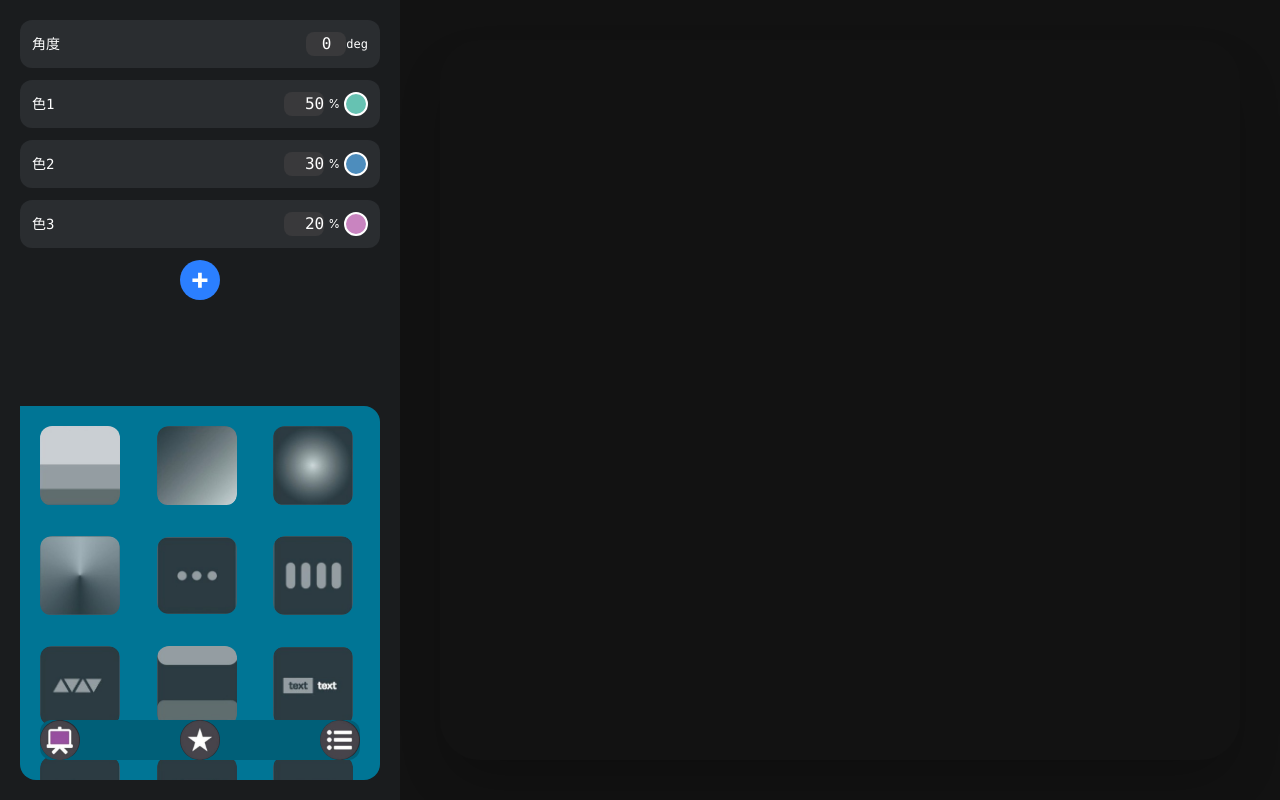
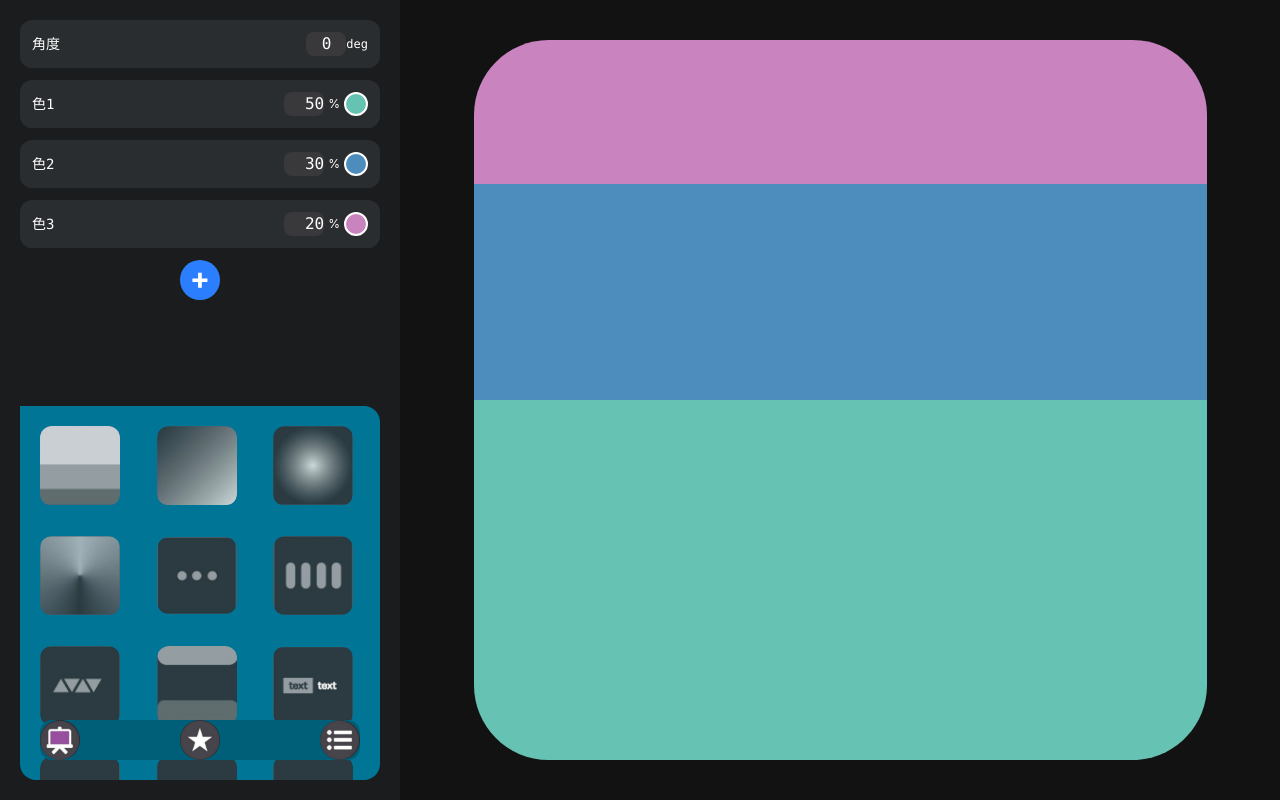
Before and after one commit to re-fuku/color-conmbination-app, a React (Vite) app: page / in a window 1280 px wide. Built offline with nearby package versions, Linux system fonts and the light colour scheme.

Commit message:
layoutIconsの管理位置をApp.tsxに変更

```diff
--- a/src/App.tsx
+++ b/src/App.tsx
@@ -1,12 +1,21 @@
 import { useState } from 'react'
-import Sidebar from './components/sidepanels/SidePanel'
 import PreviewCanvas from './components/PreviewCanvas'
+import SidePanel from './components/sidepanels/SidePanel'
 
 export type ColorStop = {
   id: string
   color: string
   ratio: number
 }
+
+// レイアウトのアイコンのパスを定義
+const layoutIcons = Object.values(
+  import.meta.glob<{ default: string }>(
+      './assets/layouts/layout*.svg',
+      { eager: true}
+  )
+).map((mod) => mod.default)
+
 
 function App() {
   const [angle, setAngle] = useState(0)
@@ -16,15 +25,25 @@ function App() {
     { id: '3', color: '#c984c0', ratio: 20 },
   ])
 
+  const [selectedLayout, setSelectedLayout] = useState(0)
+
   return (
     <div className="flex h-screen w-screen bg-app-bg-color text-text-color font-sans overflow-hidden">
-      <Sidebar
+      <SidePanel
         angle={angle}
         setAngle={setAngle}
         colors={colors}
         setColors={setColors}
+        selectedLayout={selectedLayout}
+        setSelectedLayout={setSelectedLayout}
+        layoutIcons={layoutIcons}
       />
-      <PreviewCanvas angle={angle} colors={colors}/>
+      <PreviewCanvas
+        angle={angle}
+        colors={colors}
+        selectedLayout={selectedLayout}
+        layoutIcons={layoutIcons}
+      />
     </div>
   )
 }
--- a/src/components/PreviewCanvas.tsx
+++ b/src/components/PreviewCanvas.tsx
@@ -3,26 +3,35 @@ import type { ColorStop } from '../App'
 type Props = {
     angle: number
     colors: ColorStop[]
+    selectedLayout: number
+    layoutIcons: string[]
 }
 
-export default function PreviewCanvas({ angle, colors }:Props){
+export default function PreviewCanvas({ angle, colors, selectedLayout, layoutIcons }:Props){
     // グラデーションの境界部分の作成
     let currentPos = 0
-    const gradientString = colors.map(c => {
+    const stops = colors.map(c => {
         const start = currentPos
         currentPos += c.ratio
-        return `${c.color} ${start} ${currentPos}`
+        return `${c.color} ${start}% ${currentPos}%`
     }).join(', ')
 
-    const bakcgroundStyle = {
-        background: `linear-gradient(${angle}deg, ${gradientString})`
+    // maskのためのスタイルオブジェクト
+    const maskStyle = {
+        background: `linear-gradient(${angle}deg, ${stops})`, // 背景はグラデーション
+        WebkitMaskImage: `url(${layoutIcons[selectedLayout]})`, // マスク画像として、選択されたアイコン指定
+        maskImage: `url(${layoutIcons[selectedLayout]})`,
+        WebkitMaskRepeat: 'no-repeat', // イメージを繰り返さない
+        WebkitMaskPosition: 'center', // 中央に寄せる
+        WebkitMaskSize: 'contain', // 枠内に収める
+        maskSize: 'contain',
     }
 
     return (
         <div className="flex-1 h-full p-10 bg-app-bg-color flex items-center justify-center">
             <div
                 className="w-full h-full rounded-[40px] shadow-2xl transition-all duration-500 ease-in-out"
-                style={bakcgroundStyle}
+                style={maskStyle}
             />
         </div>
     )
--- a/src/components/sidepanels/LayoutPanel.tsx
+++ b/src/components/sidepanels/LayoutPanel.tsx
@@ -1,17 +1,16 @@
 
-const layoutImages = import.meta.glob<{ default: string }>(
-    '../../assets/layouts/layout*.svg',
-    { eager: true}
-)
+type Props = {
+    selectedLayout: number
+    setSelectedLayout: (index: number) => void
+    layoutIcons: string[]
+}
 
 const menuImages = import.meta.glob<{ default: string }>(
     '../../assets/menus/*svg',
     { eager: true}
 )
 
-export default function LayoutPanel() {
-    // グリッドで表示するアイコンのURL配列を生成
-    const layoutIcons = Object.values(layoutImages).map((mod) => mod.default);
+export default function LayoutPanel({selectedLayout, setSelectedLayout, layoutIcons}: Props) {
 
     // ファイル名から特定のアイコンを取り出す関数
     const getMenuIcon = (name: string) => {
@@ -21,7 +20,6 @@ export default function LayoutPanel() {
 
     // hover時のスタイル
     const hoverStyle = "hover:border-white hover:border-2"
-
     // メニューアイコンのスタイル
     const menuIconStyle = `w-10 h-10 rounded-sm ${hoverStyle}`
 
@@ -33,6 +31,7 @@ export default function LayoutPanel() {
                     <button
                         key={index}
                         className="flex items-start aspect-square bg-item-bg w-20 h-20"
+                        onClick={() => setSelectedLayout(index)}
                     >
                         <img
                             src={icon}
--- a/src/components/sidepanels/SettingPanel.tsx
+++ b/src/components/sidepanels/SettingPanel.tsx
@@ -12,6 +12,21 @@ export default function SettingPanel({ angle, setAngle, colors, setColors}: Prop
     const cardStyle = " bg-item-bg-color p-3 rounded-xl flex justify-between items-center"
     const labelStyle = "text-sm text-text-color"
     const inputStyle = "bt-transparent bg-input-bg-color text-right w-10 outline-none font-mono rounded-lg"
+
+    // ratioを変更した際の処理
+    const handleRatioChange = (id: string, newRatio: number) => {
+        const updatedColors = colors.map((c) => {
+            if (c.id == id) {
+                // IDが一致する要素のratioを書き換えて返す
+                return { ...c, ratio: newRatio}
+            }
+            // それ以外の要素はそのまま返す
+            return c
+        })
+
+        // 新しい配列で状態を更新
+        setColors(updatedColors)
+    }
 
     return (
         <div className="h-1/2 gap-3 flex flex-col rounded-3x">
@@ -38,6 +53,7 @@ export default function SettingPanel({ angle, setAngle, colors, setColors}: Prop
                             <input
                                 className={inputStyle}
                                 value={c.ratio}
+                                onChange={(e) => handleRatioChange(c.id, Number(e.target.value)) }
                             />
                             <span className="text-xs align-bottom">%</span>
                             <div
--- a/src/components/sidepanels/SidePanel.tsx
+++ b/src/components/sidepanels/SidePanel.tsx
@@ -6,10 +6,13 @@ type Props = {
     angle: number
     setAngle: (val: number) => void
     colors: ColorStop[]
-    setColors: (colors: ColorStop[]) => void;
+    setColors: (colors: ColorStop[]) => void
+    selectedLayout: number
+    setSelectedLayout: (index: number) => void
+    layoutIcons: string[]
 }
 
-export default function Sidebar({ angle, setAngle, colors }: Props) {
+export default function SidePanel({ angle, setAngle, colors, selectedLayout, layoutIcons }: Props) {
     return (
         <div className="w-[400px] h-full bg-panel-bg-color p-5 flex flex-col gap-3 border-none">
             <SettingPanel
@@ -20,7 +23,9 @@ export default function Sidebar({ angle, setAngle, colors }: Props) {
                     throw new Error('Function not implemented.')
                 } }
             />
-            <LayoutPanel />
+            <LayoutPanel
+                layoutIcons={layoutIcons}
+            />
         </div>
     )
 }
```
